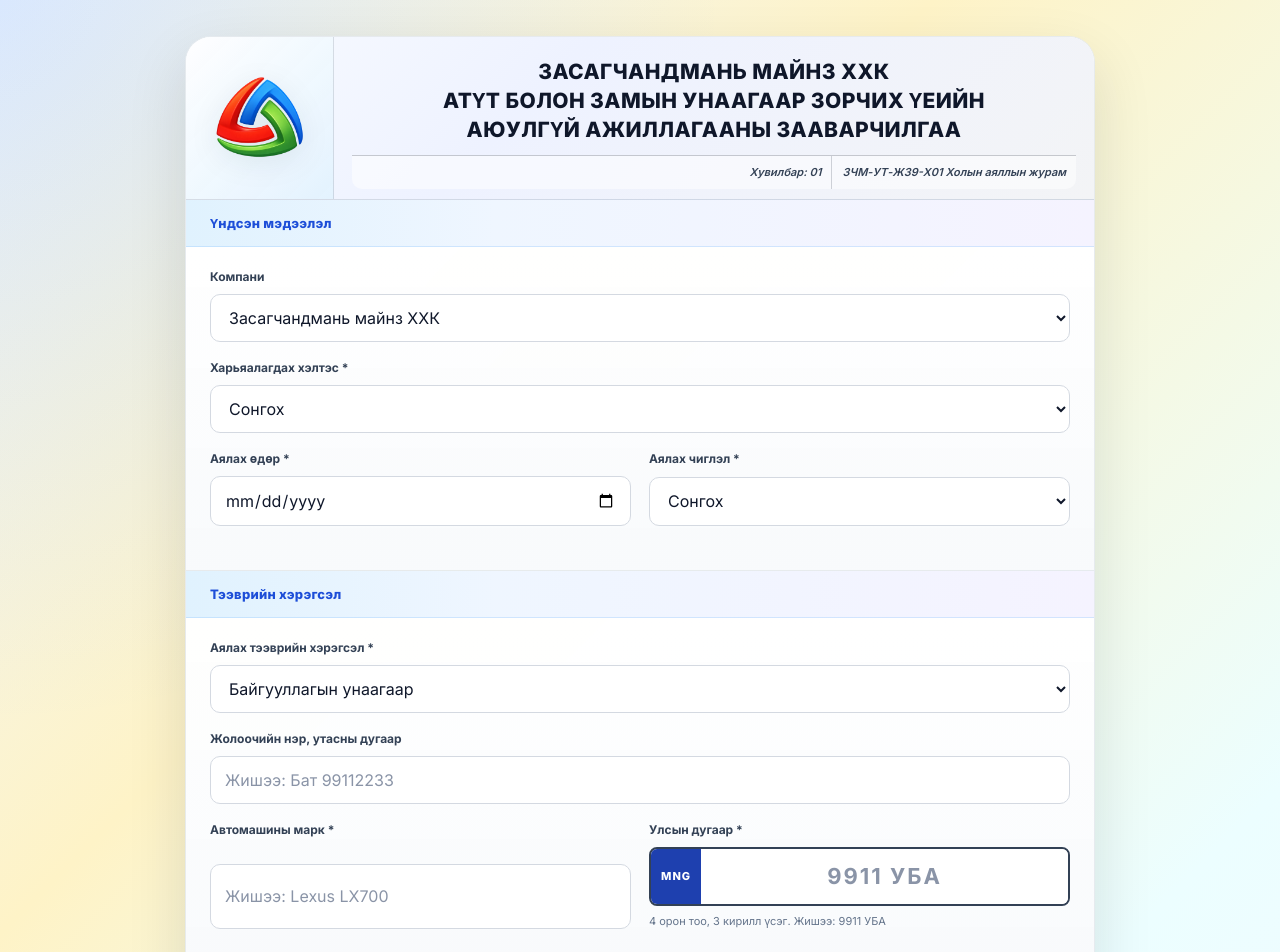
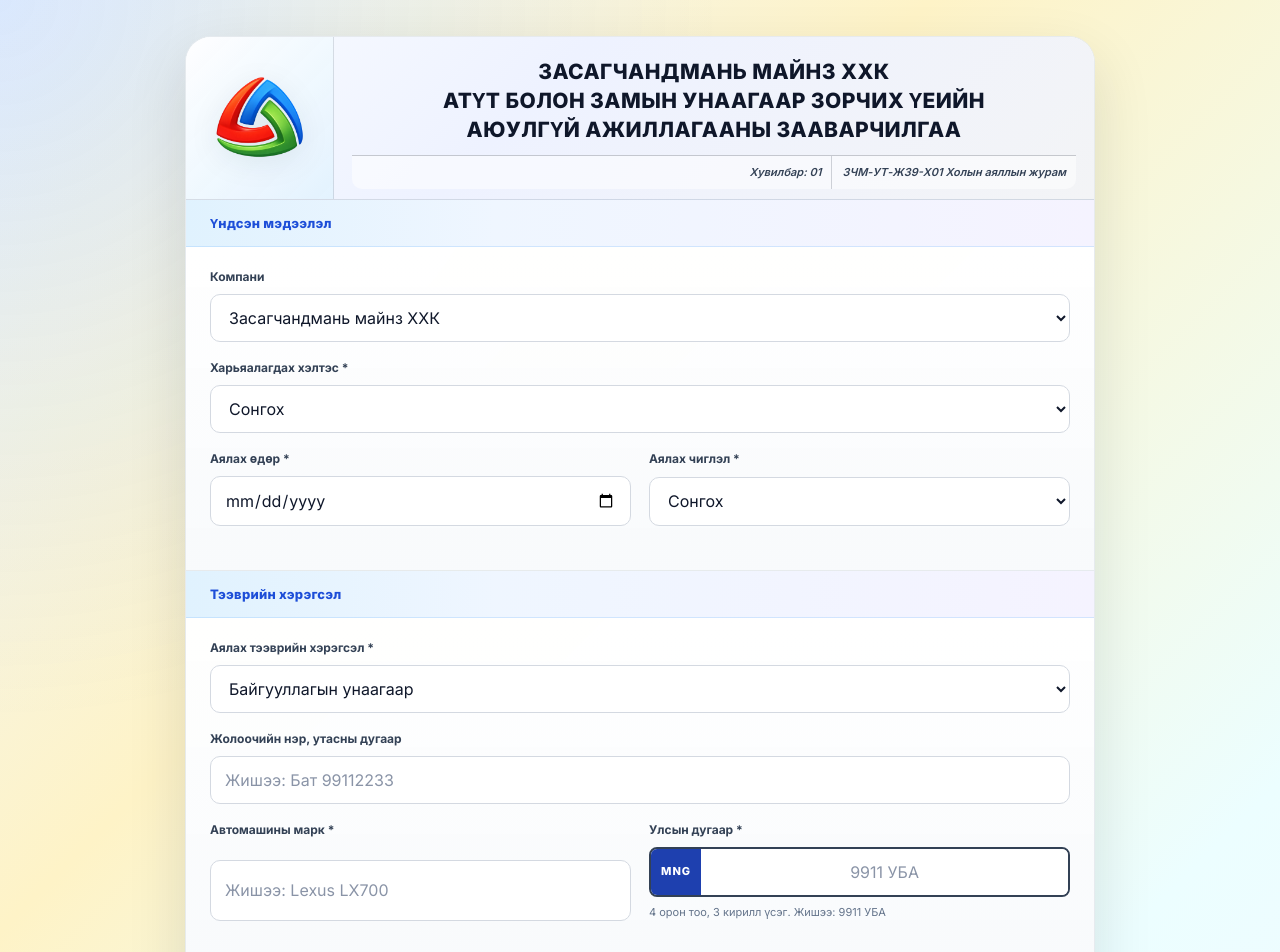
Before and after one commit to PiggyDan/zcm, a React (Vite) app: page / in a window 1280 px wide. Shown: the top 952 px of the page. Built offline with nearby package versions, Linux system fonts and the light colour scheme.

Commit message:
Match plate input typography to form fields

```diff
--- a/src/styles.css
+++ b/src/styles.css
@@ -322,9 +322,8 @@ select:focus {
   min-width: 0;
   border: 0;
   border-radius: 0;
-  font-size: 22px;
-  font-weight: 700;
-  letter-spacing: 2px;
+  font: inherit;
+  letter-spacing: normal;
   text-align: center;
 }
 
```
